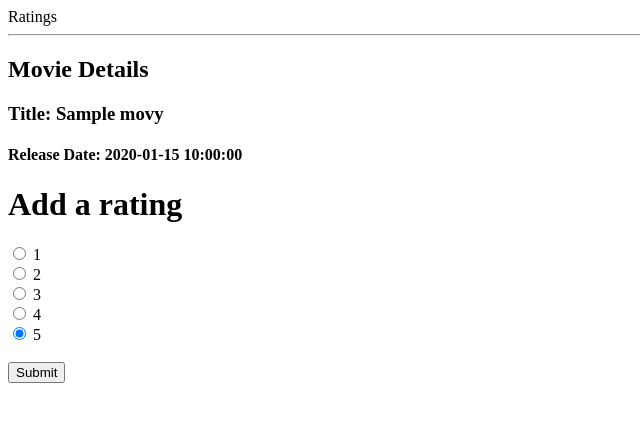
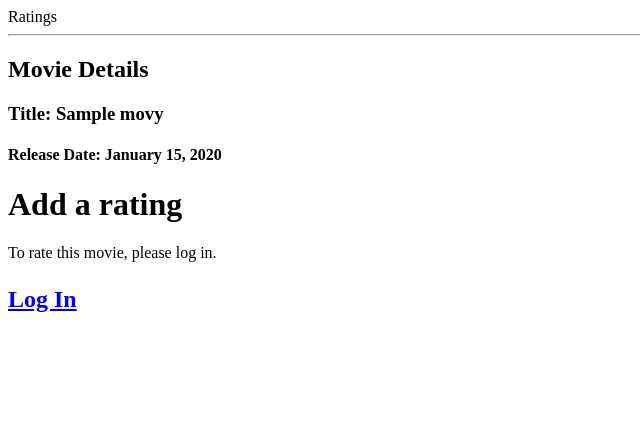
Before and after one commit to gquixtan/movie-ratings, a Flask app: page /movie-detail/1 in a window 1280 px wide. Shown: the top 422 px of the page, without its empty margins (0-640 px from the left). Run offline with Flask 2, Linux system fonts and the light colour scheme; tables that the repository leaves empty hold one stand-in row (values such as "Sample post").

Commit message:
Finished judgemental eye

```diff
--- a/model.py
+++ b/model.py
@@ -1,6 +1,7 @@
 """Models and database functions for Ratings project."""
 
 from flask_sqlalchemy import SQLAlchemy
+from sqlalchemy import update
 
 # This is the connection to the PostgreSQL database; we're getting this through
 # the Flask-SQLAlchemy helper library. On this, we can find the `session`
--- a/server.py
+++ b/server.py
@@ -42,7 +42,6 @@ def movie_list():
     """Show list of movies."""
 
     movies = Movie.query.order_by(Movie.title).all()
-    print movies
 
     return render_template("movie_list.html", movies=movies)
 
@@ -63,6 +62,7 @@ def register_form():
 
     #here we do a db.seession query and bind it to user_email
     user = db.session.query(User).filter(User.email == email).first()
+
     if user is None:
         user = User(email=email, password=password)
         db.session.add(user)
@@ -99,13 +99,29 @@ def log_in():
 
         return redirect("/user-detail/"+str(session['user_id']))
 
-@app.route("/rating")
-def add_rating():
+
+@app.route("/rating/<movie_id>", methods=["POST"])
+def add_rating(movie_id):
     """ user adds a rating to a movie """
 
-    # if 'user_id' in session:
-    pass
+    score = request.form.get("score")
 
+    if 'user_id' in session:
+        check_rating = db.session.query(Rating).filter(Rating.user_id == session['user_id'],
+                                                       Rating.movie_id == movie_id).first()
+        if check_rating is None:
+            new_rating = Rating(score=score, movie_id=movie_id, user_id=session['user_id'])
+            db.session.add(new_rating)
+            db.session.commit()
+            return redirect('/')
+        else:
+            new_rating = Rating.query.filter_by(movie_id=movie_id, user_id=session['user_id']).first()
+            new_rating.score = score
+            db.session.add(new_rating)
+            db.session.commit()
+            return redirect('/')
+    else:
+        return redirect("/log-in")
 
 
 @app.route("/log-out", methods=["GET"])
--- a/templates/movie_details.html
+++ b/templates/movie_details.html
@@ -6,12 +6,17 @@
 
     <div>
       <h3>Title: {{ movie_details.movie.title }}</h3>
-      <h4>Release Date: {{ movie_details.movie.released_at }}</h4>
+      <h4>Release Date: {{ movie_details.movie.released_at.strftime("%B %d, %Y") }}</h4>
     </div>
 
     <h1>Add a rating</h1>
 
-  <form action="/rating" method="post">
+  {% if 'user_id' not in session %}
+    <p>To rate this movie, please log in.</p>
+
+    <h2><p><a href="/log-in">Log In</p></h2>
+  {% else %}
+    <form action="/rating/{{ movie_details.movie.movie_id }}" method="post">
         <input type="radio" name="score" value="1" checked> 1<br>
         <input type="radio" name="score" value="2" checked> 2<br>
         <input type="radio" name="score" value="3" checked> 3<br>
@@ -19,5 +24,6 @@
         <input type="radio" name="score" value="5" checked> 5<br><br>
         <input type="submit">
     </form>
+  {% endif %}
 
 {% endblock %}
--- a/templates/movie_list.html
+++ b/templates/movie_list.html
@@ -6,7 +6,7 @@
       {% for movie in movies %}
         {% if movie.title %}
           <li>
-              <a href="/movie-detail/ {{ movie.movie_id }}">
+              <a href="/movie-detail/{{ movie.movie_id }}">
                 {{ movie.title }}
               </a>
           </li>
--- a/templates/user_details.html
+++ b/templates/user_details.html
@@ -2,7 +2,7 @@
 {% block content %}
 
 
-    <h2>User ID</h2>
+    <h2>User {{user_details.user_id}}</h2>
 
     <table>
      <tr>
```
Also changed, not shown: 2 other files. Lines whose indentation alone changed are shown as unchanged.
